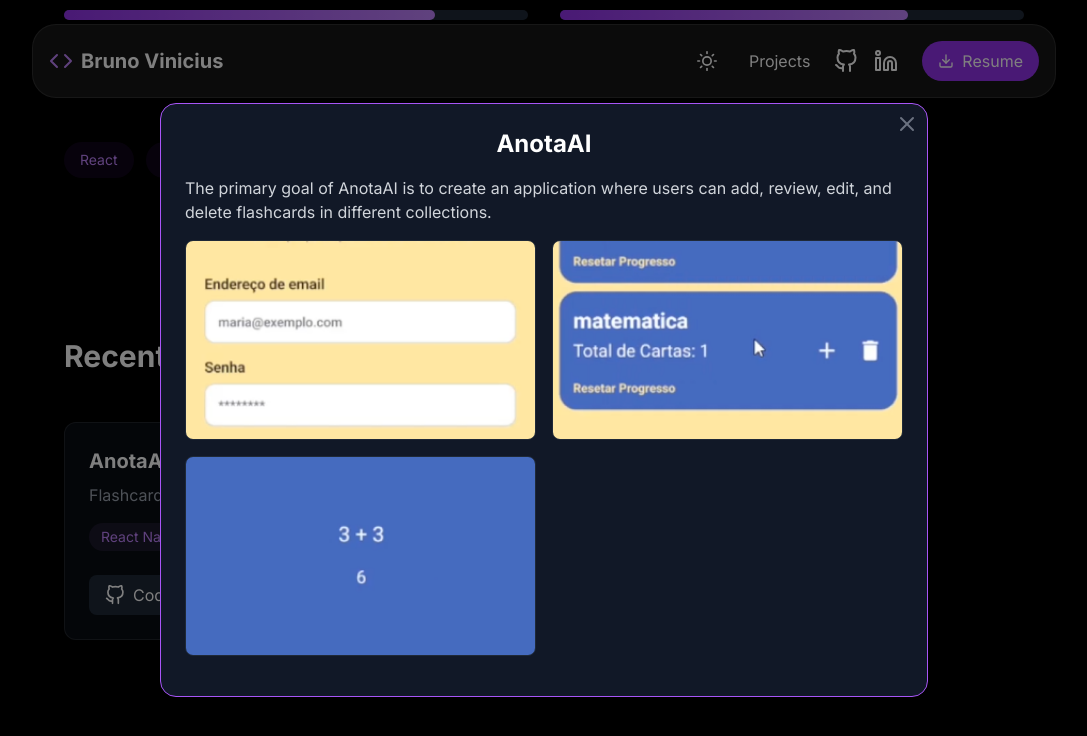
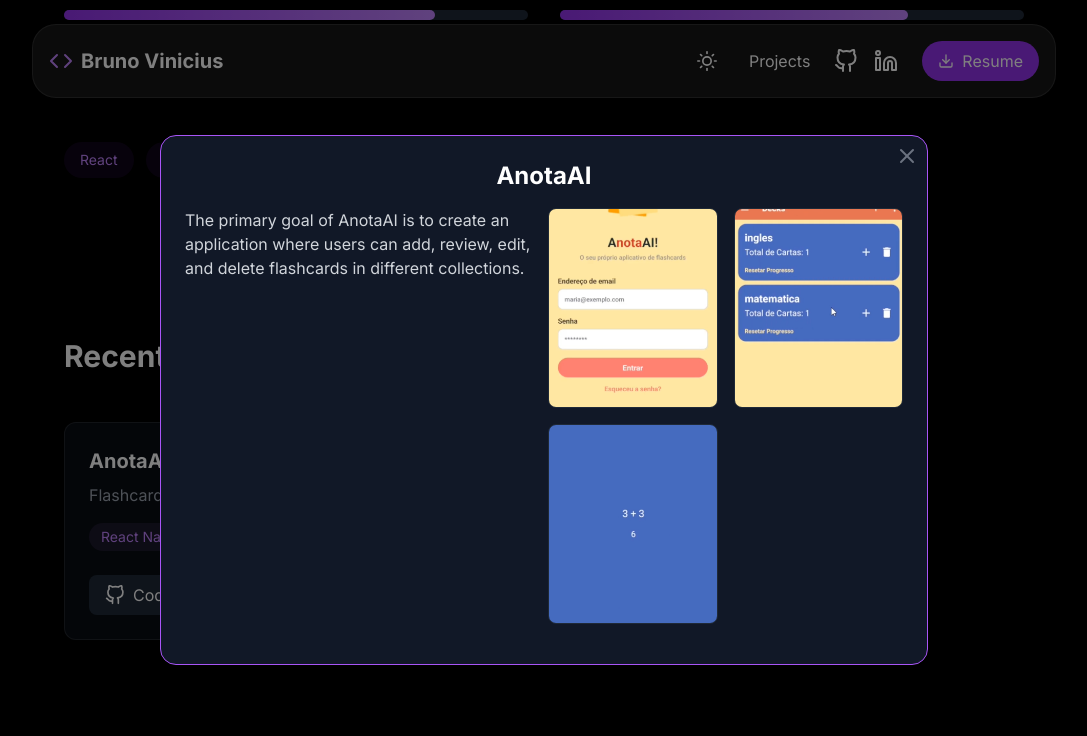
Before and after one commit to Brunovncs/brunovncs_react_portfolio, a Next.js app: page / in a window 1280 px wide. Both pictures are taken after a click on the button "See details". Shown: the part 942-1678 px from the top of the page, without its empty margins (96-1183 px from the left). Built offline with nearby package versions, Linux system fonts and the light colour scheme.

Commit message:
feat: two cols in modal plus scrolling

```diff
--- a/src/app/components/Projects.tsx
+++ b/src/app/components/Projects.tsx
@@ -176,7 +176,7 @@ export default function Projects() {
       {/* Modal para exibir os detalhes do projeto */}
       {selectedProject && (
         <div className="fixed inset-0 flex justify-center items-center bg-black bg-opacity-50 z-50">
-          <div className="bg-white dark:bg-gray-900 p-6 rounded-2xl relative max-w-3xl w-full border-[1px] border-purple-500 mx-4">
+          <div className="bg-white dark:bg-gray-900 p-6 rounded-2xl relative max-w-3xl w-full border-[1px] border-purple-500 mx-4 max-h-[80vh] overflow-y-auto">
             <button
               onClick={closeModal}
               className="absolute top-2 right-2 text-gray-500 hover:text-gray-700"
@@ -186,6 +186,7 @@ export default function Projects() {
             <h2 className="text-2xl font-bold mb-4 text-black dark:text-white text-center">
               {selectedProject.title}
             </h2>
+            <div className="grid grid-cols-1 md:grid-cols-2 gap-2">  {/* Divisão do conteúdo entre descrição e imagens em 2 colunas */}
               <p className="text-gray-700 dark:text-gray-300 mb-4">
                 {selectedProject.details.description}
               </p>
@@ -219,7 +220,9 @@ export default function Projects() {
               )}
             </div>
           </div>
+        </div>
       )}
+
 
       {/* Modal de imagem em tela cheia */}
       {fullscreenImage && selectedProject?.details.images && (
```
Lines whose indentation alone changed are shown as unchanged.
